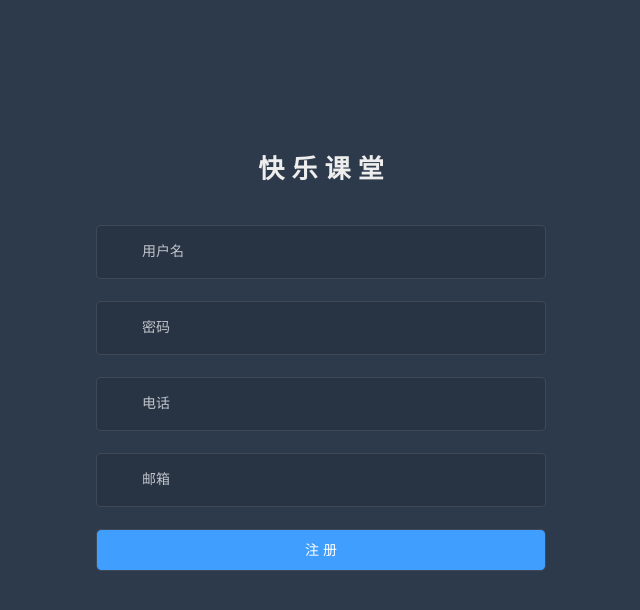
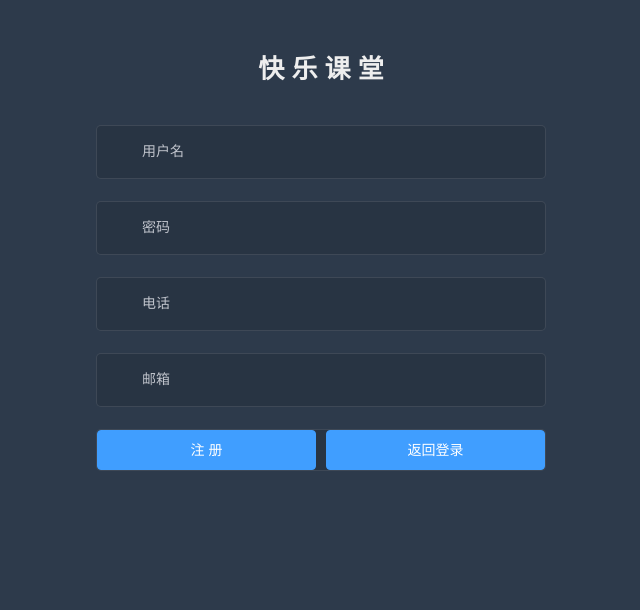
Before and after one commit to Heartsignal/DD, a Vue app: page /#/register in a window 1280 px wide. Shown: the top 610 px of the page, without its empty margins (319-959 px from the left). Built offline with nearby package versions, Linux system fonts and the light colour scheme.

Commit message:
登录，注册页面完善

```diff
--- a/src/views/login/index.vue
+++ b/src/views/login/index.vue
@@ -29,7 +29,7 @@
           <el-button :loading="loading" type="primary" @click.native.prevent="handleLogin" class="flex-button">
             登 录
           </el-button>
-          <el-button :loading="loading" type="primary" @click.native.prevent="handleRegister" class="flex-button">
+          <el-button  type="primary" @click.native.prevent="handleRegister" class="flex-button">
             注 册
           </el-button>
         </div>
@@ -43,7 +43,7 @@
 </template>
 
 <script>
-    import {isvalidUsername} from '@/utils/validate'
+  import { isvalidUsername } from '@/utils/validate'
   import login from '@/api/edu/login'
   import teacher from '@/api/edu/teacher'
 
@@ -70,8 +70,8 @@
           password: 'admin'
         },
         loginRules: {
-                    username: [{required: true, trigger: 'blur', validator: validateUsername}],
-                    password: [{required: true, trigger: 'blur', validator: validatePass}]
+          username: [{ required: true, trigger: 'blur', validator: validateUsername }],
+          password: [{ required: true, trigger: 'blur', validator: validatePass }]
         },
         loading: false,
         pwdType: 'password',
@@ -80,7 +80,7 @@
     },
     watch: {
       $route: {
-                handler: function (route) {
+        handler: function(route) {
           this.redirect = route.query && route.query.redirect
         },
         immediate: true
@@ -110,13 +110,14 @@
                             this.loading = false
                         })
              **/
-                        login.login(this.loginForm.username,this.loginForm.password).then(res => {
-                            this.loading = false;
+            login.login(this.loginForm.username, this.loginForm.password).then(res => {
+              this.loading = false
               console.log(res)
-                            // this.$router.push({path: this.redirect || '/'})
-                        }).catch(err=>{
+              console.log(this.redirect)
+              this.$router.push({ path: this.redirect || '/dashboard' })
+            }).catch(err => {
               console.log(err)
-                            this.loading = false;
+              this.loading = false
             })
           } else {
             console.log('error submit!!')
@@ -125,7 +126,7 @@
         })
       },
       handleRegister() {
-                this.$router.push({path: this.redirect || '/register'})
+        this.$router.push({ path: this.redirect || '/register' })
       }
     }
   }
--- a/src/views/register/index.vue
+++ b/src/views/register/index.vue
@@ -41,6 +41,10 @@
           <el-button :loading="loading" type="primary" @click.native.prevent="handleRegister" class="flex-button">
             注 册
           </el-button>
+          <el-button type="primary" @click.native.prevent="handleLogin" class="flex-button">
+            返回登录
+          </el-button>
+
         </div>
       </el-form-item>
       <!--      <div class="tips">-->
@@ -52,15 +56,15 @@
 </template>
 
 <script>
-    import {isvalidUsername} from '@/utils/validate'
-    import {register} from '@/api/register'
+  import { isValidateEmail } from '@/utils/validate'
+  import { register } from '@/api/register'
 
   export default {
     name: 'Refister',
     data() {
       const validateUsername = (rule, value, callback) => {
-                if (!isvalidUsername(value)) {
-                    callback(new Error('请输入正确的用户名'))
+        if (value.length < 2) {
+          callback(new Error('用户名长度大于2位'))
         } else {
           callback()
         }
@@ -72,6 +76,21 @@
           callback()
         }
       }
+      const validateEmail = (rule, value, callback) => {
+        if (!isValidateEmail(value)) {
+          callback(new Error('邮箱格式不正确'))
+        } else {
+          callback()
+        }
+      }
+      const validateMobile = (rule, value, callback) => {
+        if (value.length != 11) {
+          callback(new Error('请输入正确的手机号'))
+        } else {
+          callback()
+        }
+      }
+
       return {
         loginForm: {
           username: '',
@@ -80,8 +99,10 @@
           mobile: ''
         },
         loginRules: {
-                    username: [{required: true, trigger: 'blur', validator: validateUsername}],
-                    password: [{required: true, trigger: 'blur', validator: validatePass}]
+          username: [{ required: true, trigger: 'blur', validator: validateUsername }],
+          password: [{ required: true, trigger: 'blur', validator: validatePass }],
+          mobile: [{ required: true, trigger: 'blur', validator: validateMobile }],
+          email: [{ required: true, trigger: 'blur', validator: validateEmail }]
         },
         loading: false,
         pwdType: 'password',
@@ -90,7 +111,7 @@
     },
     watch: {
       $route: {
-                handler: function (route) {
+        handler: function(route) {
           this.redirect = route.query && route.query.redirect
         },
         immediate: true
@@ -106,8 +127,8 @@
       },
       handleRegister() {
         register(this.loginForm.username, this.loginForm.password, this.loginForm.email, this.loginForm.mobile).then((resolve, reject) => {
-                    console.log(res);
-                }).catch((e)=>{
+          console.log(res)
+        }).catch((e) => {
           console.log(e)
         })
         // this.$refs.loginForm.validate(valid => {
@@ -131,6 +152,9 @@
         //         return false
         //     }
         // })
+      },
+      handleLogin() {
+        this.$router.push({ path: this.redirect || '/login' })
       }
     }
   }
@@ -190,7 +214,7 @@
       width: 520px;
       max-width: 100%;
       padding: 35px 35px 15px 35px;
-      margin: 120px auto;
+      margin: 20px auto;
     }
 
     .tips {
```
Lines whose indentation alone changed are shown as unchanged.
